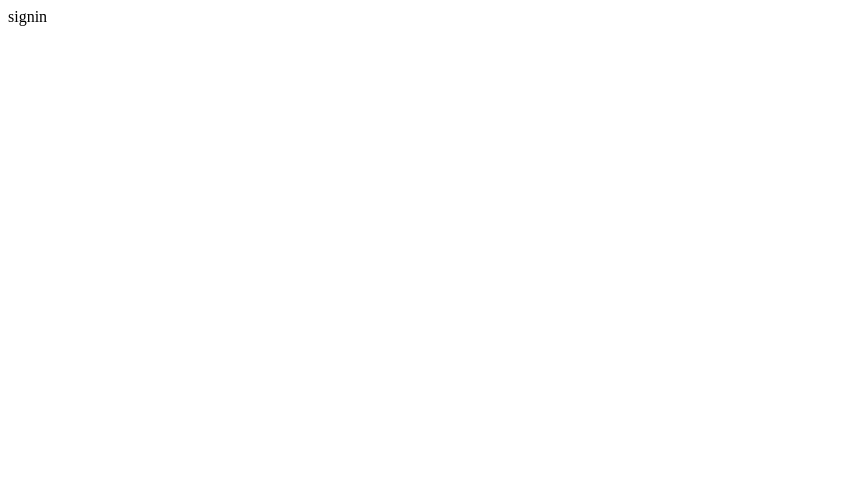
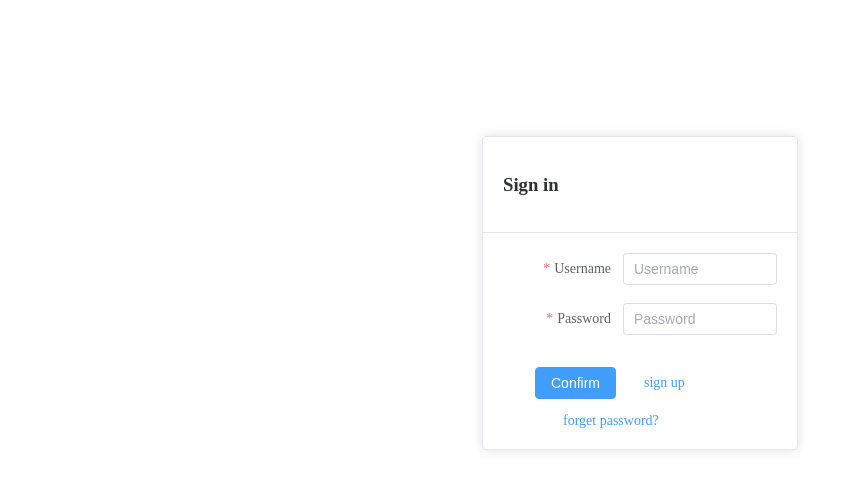
Before and after one commit to ayatsujisrd/board, a Vue app: page /signup#/signin in a window 1280 px wide. Shown: the top 490 px of the page, without its empty margins (0-854 px from the left). Built offline with nearby package versions, Linux system fonts and the light colour scheme.

Commit message:
fix: add signin page

```diff
--- a/package.json
+++ b/package.json
@@ -4,7 +4,7 @@
   "version": "0.0.0",
   "type": "module",
   "scripts": {
-    "dev": "vite",
+    "dev": "vite --force",
     "build": "vue-tsc && vite build",
     "preview": "vite preview"
   },
--- a/src/views/Signin.vue
+++ b/src/views/Signin.vue
@@ -1,9 +1,61 @@
-<script setup lang="ts">
+<script lang="ts" setup>
+import { reactive, ref } from "@vue/reactivity";
+import { FormInstance, FormRules } from "element-plus";
+
+const form = reactive({
+  username: '',
+  password: '',
+})
+const formRef = ref<FormInstance>()
+
+const rules = reactive<FormRules>({
+  username: [
+    { required: true, message: 'Please enter your username', trigger: 'blur' },
+    { min: 5, max: 10, message: 'Your username length should be 5 to 10', trigger: 'blur' }
+  ],
+  password: [
+    { required: true, message: 'Please enter your password', trigger: 'blur' },
+  ],
+
+})
+const confirm = () => {
+  formRef.value?.validate((valid) => {
+    if (valid) {
+      // TODO: signin
+    } else {
+      console.log('invalid input')
+    }
+  })
+}
+
 </script>
 <template>
-  <div>signin</div>
+  <el-row>
+    <el-col :md="6" :push="9">
+      <el-card class="mt-16">
+        <template #header>
+          <h3>Sign in</h3>
+        </template>
+
+        <el-form ref="formRef" label-width="120px" :model="form" :rules="rules">
+          <el-form-item label="Username" prop="username">
+            <el-input v-model="form.username" placeholder="Username"></el-input>
+          </el-form-item>
+          <el-form-item label="Password" prop="password">
+            <el-input v-model="form.password" placeholder="Password"></el-input>
+          </el-form-item>
+        </el-form>
+        <div class="ml-4">
+          <el-button type="primary" @click="confirm" class="mt-2">Confirm</el-button>
+          <el-link type="primary" href="#/signin" :underline="true" class="ml-4 pt-2">sign up</el-link>
+          <el-link type="primary" href="#/forget" :underline="true" class="ml-4 pt-2">forget password?</el-link>
+
+        </div>
+      </el-card>
+    </el-col>
+  </el-row>
+
 </template>
-
 <style lang="scss" scoped>
 
 </style>
```
